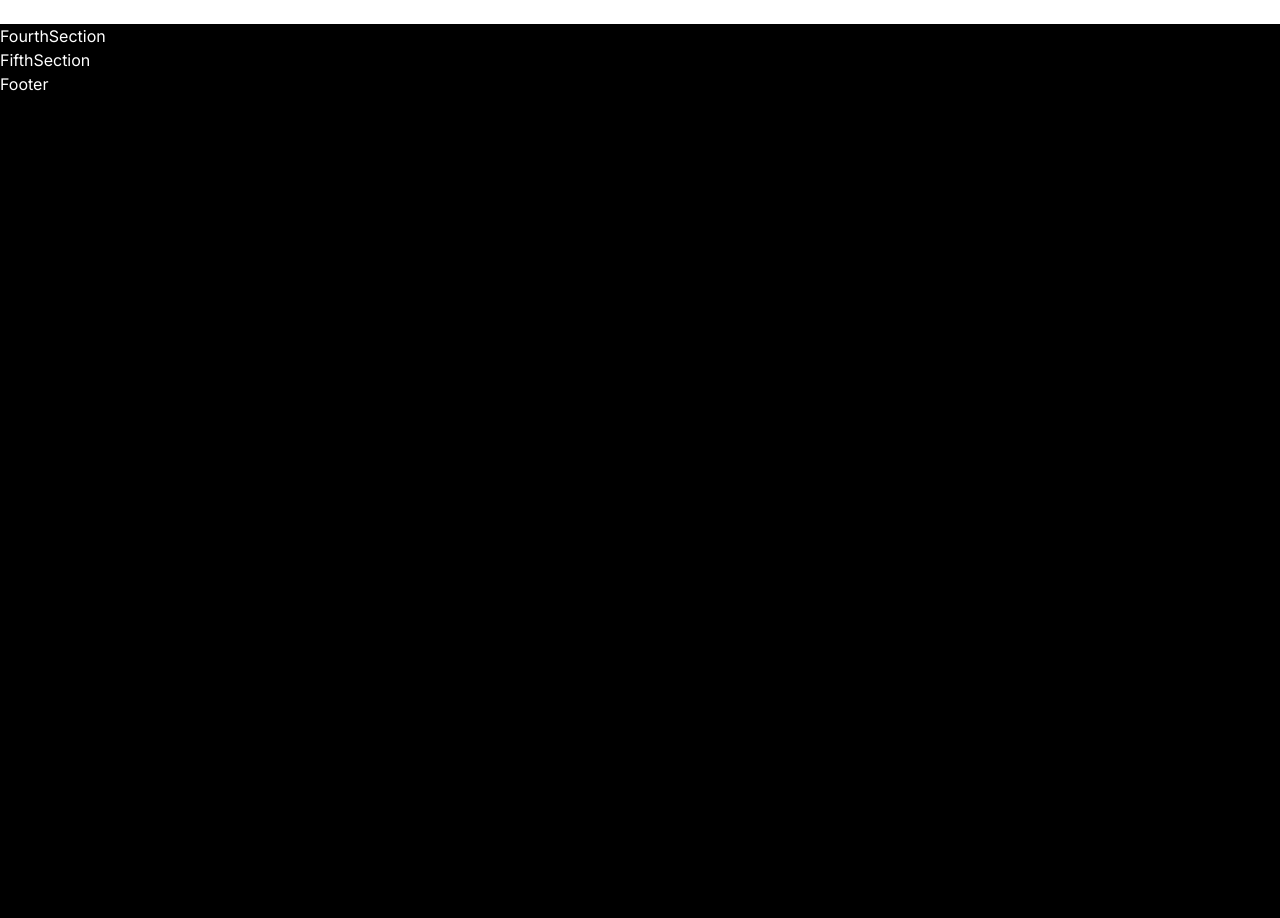
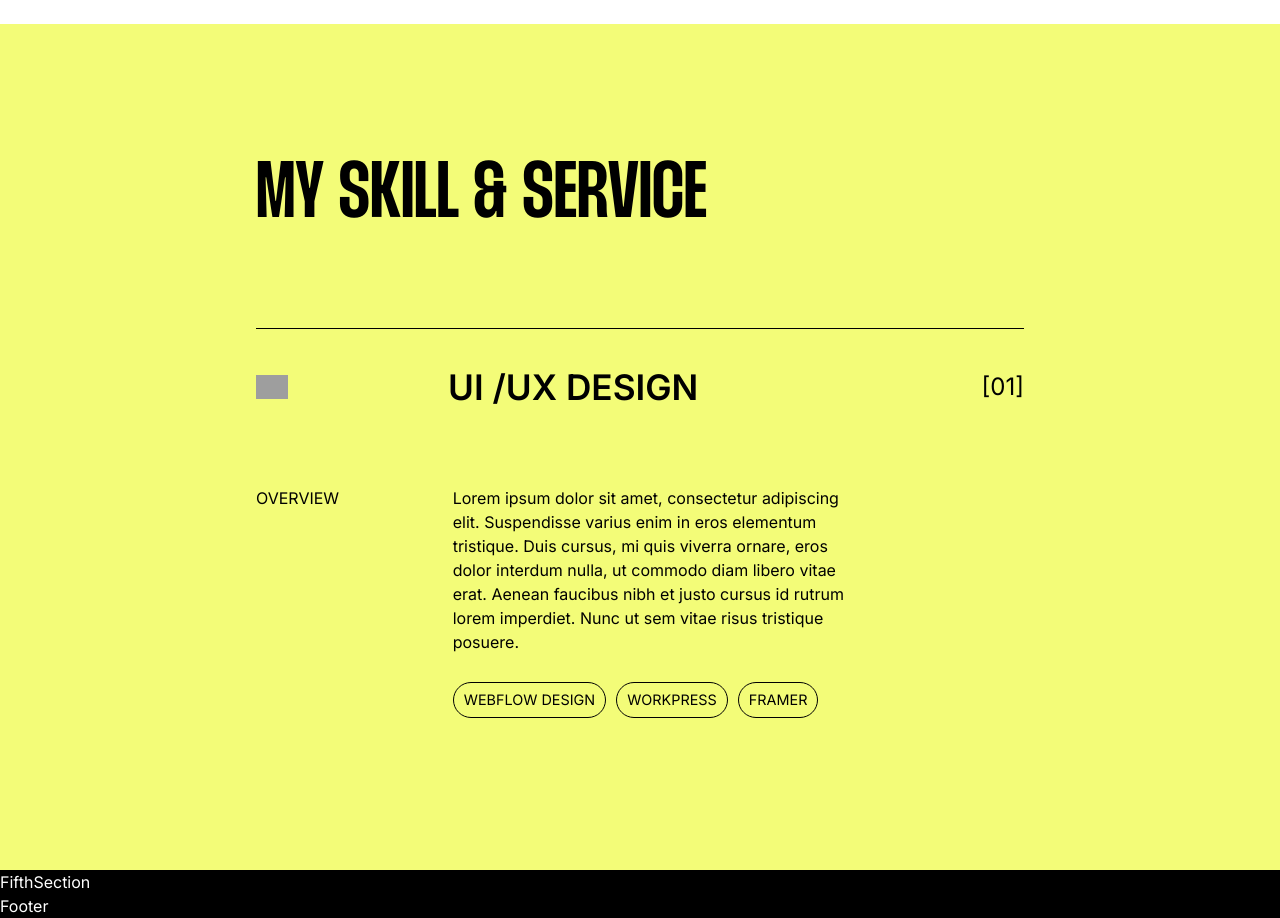
Before and after one commit to chinmayweb3/unveilx-portfolio, a React (Vite) app: page / in a window 1280 px wide. Shown: the part 3420-4338 px from the top of the page. Before the commit the page ends 3516 px from the top, so only its background shows below. Built offline with nearby package versions, Linux system fonts and the light colour scheme; grey boxes are pictures that could not be loaded.

Commit message:
"Added framer-motion dependency and implemented FourthSection component with new UI"

```diff
--- a/package.json
+++ b/package.json
@@ -10,6 +10,7 @@
     "preview": "vite preview"
   },
   "dependencies": {
+    "framer-motion": "^11.2.12",
     "react": "^18.3.1",
     "react-dom": "^18.3.1",
     "react-router-dom": "^6.24.0"
--- a/src/home/fourthSection.tsx
+++ b/src/home/fourthSection.tsx
@@ -1,5 +1,59 @@
 const FourthSection = () => {
-  return <div>FourthSection</div>;
+  return (
+    <section className="w-full px-[60px] py-[112px] bg-lime-green text-black">
+      <div className="max-w-[1280px] mx-auto">
+        <div className="max-w-[768px] w-full mx-auto">
+          <div className="pb-[16px] mb-[24px]">
+            <h2 className="uppercase font-Thunder font-semibold mb-[32px] text-[5rem] inline-block ">
+              my skill & service
+            </h2>
+          </div>
+          <div>
+            <div>
+              <div className="border-black border-t-[1px] py-[32px] grid grid-cols-[calc(32px+10rem)_2fr_1fr] items-center ">
+                <div>
+                  <img
+                    className="w-[2rem]"
+                    src="https://cdn.prod.website-files.com/6669563d598cbb2a4f78544f/66698faccd01b5e8778c2e38_plus.svg"
+                  />
+                </div>
+                <div className="uppercase font-inter text-[2.2rem] font-semibold leading-[1.5] ">
+                  UI /ux design
+                </div>
+                <div className="text-[1.5rem] justify-self-end ">[01]</div>
+              </div>
+              <div className="">
+                <div className="py-[40px] flex gap-[7.1rem]  pr-[176px] ">
+                  <div className="uppercase text-[1rem] ">Overview</div>
+                  <div>
+                    <p className="leading-1.7rem] ">
+                      Lorem ipsum dolor sit amet, consectetur adipiscing elit.
+                      Suspendisse varius enim in eros elementum tristique. Duis
+                      cursus, mi quis viverra ornare, eros dolor interdum nulla,
+                      ut commodo diam libero vitae erat. Aenean faucibus nibh et
+                      justo cursus id rutrum lorem imperdiet. Nunc ut sem vitae
+                      risus tristique posuere.
+                    </p>
+                    <div className="mt-[1.8rem] flex gap-[10px] ">
+                      <button className="text-[0.9rem] uppercase border border-black px-[10px] py-[6px] rounded-[100px] ">
+                        webflow design
+                      </button>
+                      <button className="text-[0.9rem] uppercase border border-black px-[10px] py-[6px] rounded-[100px] ">
+                        workpress
+                      </button>
+                      <button className="text-[0.9rem] uppercase border border-black px-[10px] py-[6px] rounded-[100px] ">
+                        framer
+                      </button>
+                    </div>
+                  </div>
+                </div>
+              </div>
+            </div>
+          </div>
+        </div>
+      </div>
+    </section>
+  );
 };
 
 export default FourthSection;
```
Also changed, not shown: 1 other file (tests, documents, lock files or other folders).
